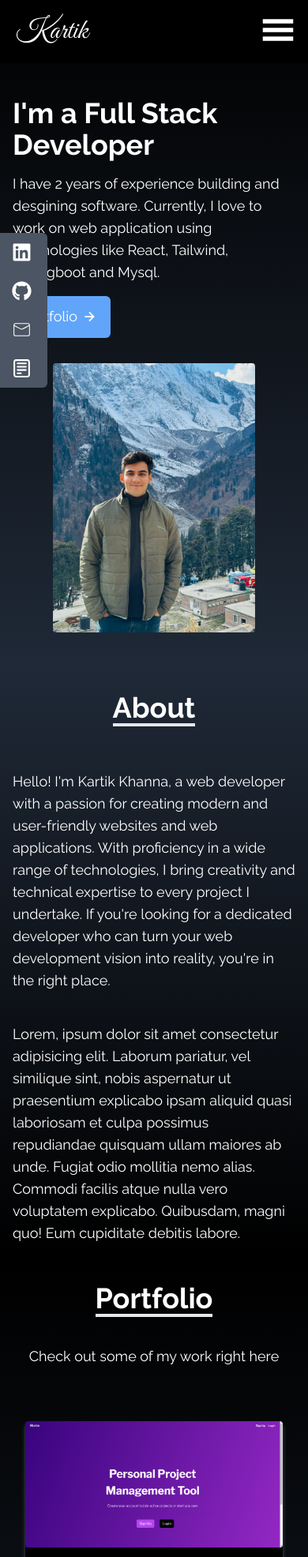
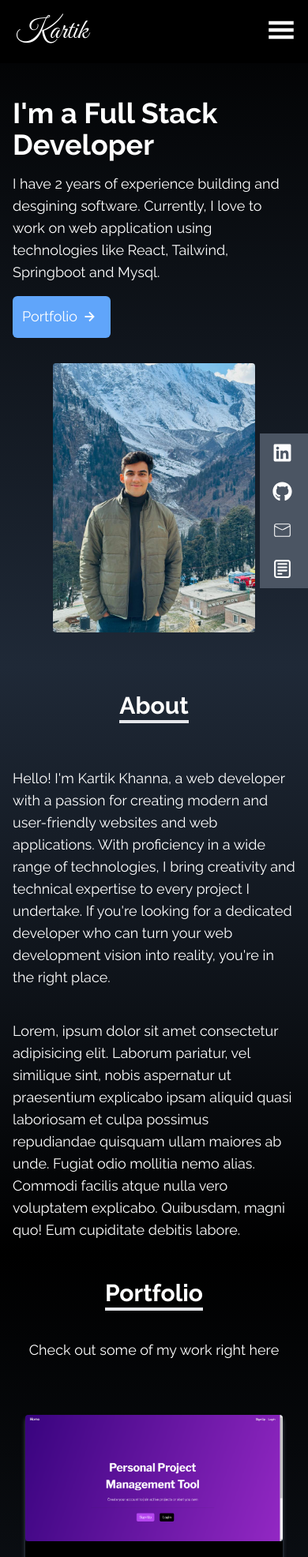
Before and after one commit to kartikkhanna21/Portfolio_website_github, a React (Create React App) app: page / in a window 390 px wide. Shown: the top 1972 px of the page at 79% size. Built offline with nearby package versions, Linux system fonts and the light colour scheme.

Commit message:
fixed mobile issue

```diff
--- a/src/components/About.jsx
+++ b/src/components/About.jsx
@@ -5,7 +5,7 @@ const About = () => {
         <div name="About" className='flex flex-col items-center justify-center w-full bg-gradient-to-b from-gray-800 to-black text-white md:h-screen'>
             <div className='flex flex-col items-center py-4 max-w-screen-lg px-4 lg:px-0'>
                 <div className=' w-min'>
-                    <h1 className=' my-4 text-center text-4xl font-bold border-b-4 max-w-full'>About</h1>
+                    <h1 className='text-3xl my-4 text-center font-bold border-b-4 max-w-full md:text-4xl'>About</h1>
                 </div>
 
                 <div className='my-10 xxsm:text-lg md:text-xl'>
--- a/src/components/Contact.jsx
+++ b/src/components/Contact.jsx
@@ -5,7 +5,7 @@ const Contact = () => {
         <div name="Contact" className='flex flex-col justify-center w-full bg-gradient-to-b from-black to-gray-800 text-white md:h-screen'>
             <div className='flex flex-col justify-center items-center max-w-screen-lg mx-auto p-4 lg:px-0'>
                 <div className='my-4 w-min'>
-                    <h1 className='text-4xl font-bold border-b-4'>Contact</h1>
+                    <h1 className='text-3xl font-bold border-b-4 md:text-4xl'>Contact</h1>
                 </div>
                 <div className='my-5 xxsm:text-lg md:text-xl'>
                     <p>Submit the form below to get in touch with me</p>
--- a/src/components/Experience.jsx
+++ b/src/components/Experience.jsx
@@ -74,7 +74,7 @@ const Experience = () => {
         <div name="Experience" className='w-full bg-gradient-to-b from-gray-800 to-black text-white md:min-h-screen'>
             <div className='flex flex-col justify-center items-center max-w-screen-lg mx-auto p-4 lg:px-0'>
                 <div className='my-4 w-min'>
-                    <h1 className='text-4xl font-bold border-b-4'>Experience</h1>
+                    <h1 className='text-3xl font-bold border-b-4 md:text-4xl'>Experience</h1>
                 </div>
                 <div className='my-5 xxsm:text-lg md:text-xl'>
                     <p>These are the technologies I've worked with</p>
--- a/src/components/Navbar.jsx
+++ b/src/components/Navbar.jsx
@@ -26,7 +26,7 @@ const Navbar = () => {
         {
             id: 5,
             link: "Contact"
-        },
+        }
 
     ]
     return (
@@ -48,9 +48,9 @@ const Navbar = () => {
 
                 <div onClick={() => { setNav(!nav) }} className='cursor-pointer pr-4 z-10 absolute right-0 bottom-4 md:hidden'>
                     {nav ?
-                        <IoClose size={45} />
+                        <IoClose className='size-9 mb-2' />
                         :
-                        <GiHamburgerMenu className='size-11 mb-1' />
+                        <GiHamburgerMenu className='size-9 mb-2' />
                     }
                 </div>
 
@@ -59,7 +59,7 @@ const Navbar = () => {
                         <ul className='flex flex-col justify-center items-center w-full h-screen absolute top-0 left-0 bg-gradient-to-b from-black to-gray-800'>
 
                             {links.map(({ id, link }) => (
-                                <li key={id} className='text-3xl text-gray-400 py-6 cursor-pointer font-normal hover:scale-105 duration-200'>
+                                <li key={id} className='text-2xl text-gray-400 py-6 cursor-pointer font-normal hover:scale-105 duration-200'>
                                     <Link onClick={()=>(setNav(!nav))} to={link} smooth duration={500}>{link}</Link>
                                 </li>
                             )
--- a/src/components/Portfolio.jsx
+++ b/src/components/Portfolio.jsx
@@ -34,7 +34,7 @@ const Portfolio = () => {
         <div name="Portfolio" className='w-full bg-gradient-to-b from-black to-gray-800 text-white md:h-screen'>
             <div className='flex flex-col justify-center items-center max-w-screen-lg mx-auto p-4 lg:px-0'>
                 <div className='my-4 w-min'>
-                    <h1 className='text-4xl font-bold border-b-4'>Portfolio</h1>
+                    <h1 className='text-3xl font-bold border-b-4 md:text-4xl'>Portfolio</h1>
                 </div>
                 <div className='my-5 xxsm:text-lg md:text-xl'>
                     <p>Check out some of my work right here</p>
@@ -48,7 +48,7 @@ const Portfolio = () => {
                                     <img className='h-40 w-full rounded hover:scale-105 duration-300' src={image} alt="" />
                                 </div>
                                 <div className='py-4 bg-black'>
-                                    <p className='text-center text-xl font-semibold'>{projectName}</p>
+                                    <p className='text-center text-xl font-medium'>{projectName}</p>
                                 </div>
                                 <div className='flex flex-row justify-center'>
                                     {demo ?
--- a/src/components/SocialLinks.jsx
+++ b/src/components/SocialLinks.jsx
@@ -9,7 +9,7 @@ const SocialLinks = () => {
         {
             id: 1,
             linkName:"LinkedIn",
-            component: <FaLinkedin className='inline mx-2' size={25} />,
+            component: <FaLinkedin className='mx-1 inline md:mx-2' size={25} />,
             url: "https://www.linkedin.com/in/kartik-khanna-73230a202/",
             download:false,
             style:"rounded-tr-md"
@@ -17,21 +17,21 @@ const SocialLinks = () => {
         {
             id: 2,
             linkName:"Github",
-            component: <FaGithub className='inline mx-2' size={25}/>,
+            component: <FaGithub className='inline mx-1 md:mx-2' size={25}/>,
             url: "https://github.com/kartikkhanna21",
             download:false
         },
         {
             id: 3,
             linkName:"Mail",
-            component: <CiMail className='inline mx-2' size={25}/>,
+            component: <CiMail className='inline mx-1 md:mx-2' size={25}/>,
             url: "mailto:kartikkhanna93@gmail.com",
             download:false
         },
         {
             id: 4,
             linkName:"Resume",
-            component: <CgNotes className='inline mx-2' size={25}/>,
+            component: <CgNotes className='inline mx-1 md:mx-2' size={25}/>,
             url: "/Kartik_Khanna_resume.pdf",
             download:true,
             style:"rounded-br-md"
@@ -40,16 +40,16 @@ const SocialLinks = () => {
 
     ]
     return (
-        <div className='lg:block fixed flex flex-col text-white top-[35%]'>
-            <ul >
+        <div className='fixed block top-[65%] left-[110%] lg:block text-white md:top-[35%] md:left-[0%]'>
+            <ul>
                 {
                     socialLinks.map(({ id, linkName,component, url,download,style }) => (
-                        <li key={id} className={"p-3 flex justify-between bg-gray-600 w-40 items-center cursor-pointer ml-[-100px] hover:ml-[-5px] duration-300" + " " + style }>
+                        <li key={id} className={"p-3 flex justify-between bg-gray-600 w-40 items-center cursor-pointer ml-[-100px] md:hover:ml-[-5px] duration-300" + " " + style }>
                             <a href={url} className='flex justify-between items-center w-full'
                                 target='_blank'
                                 rel='noreferrer'
                                 download={download} >
-                                <span>{linkName}</span>
+                                <span className='hidden md:block'>{linkName}</span>
                                 {component}
                             </a>
 
```
Also changed, not shown: 1 other file (tests, documents, lock files or other folders).
